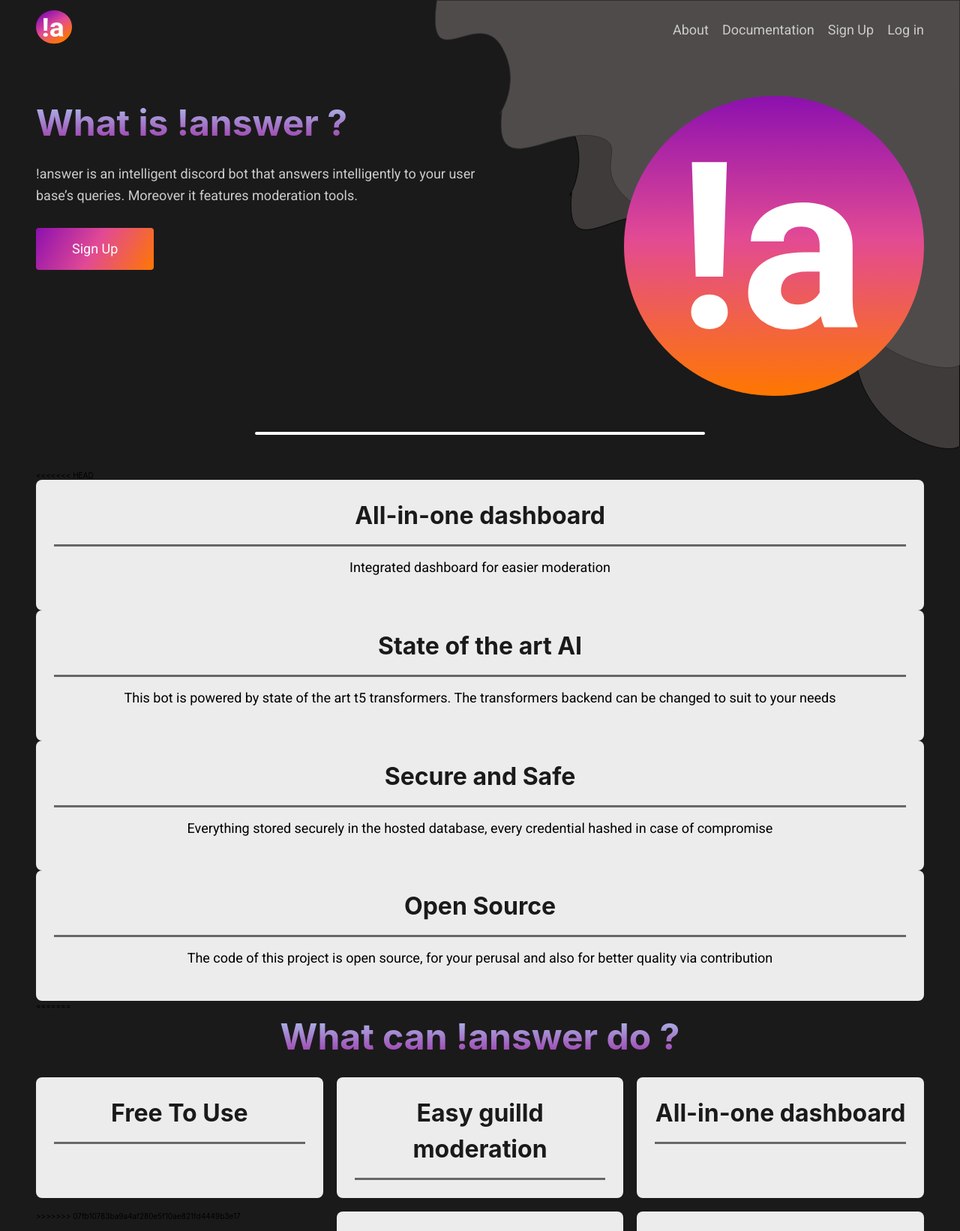
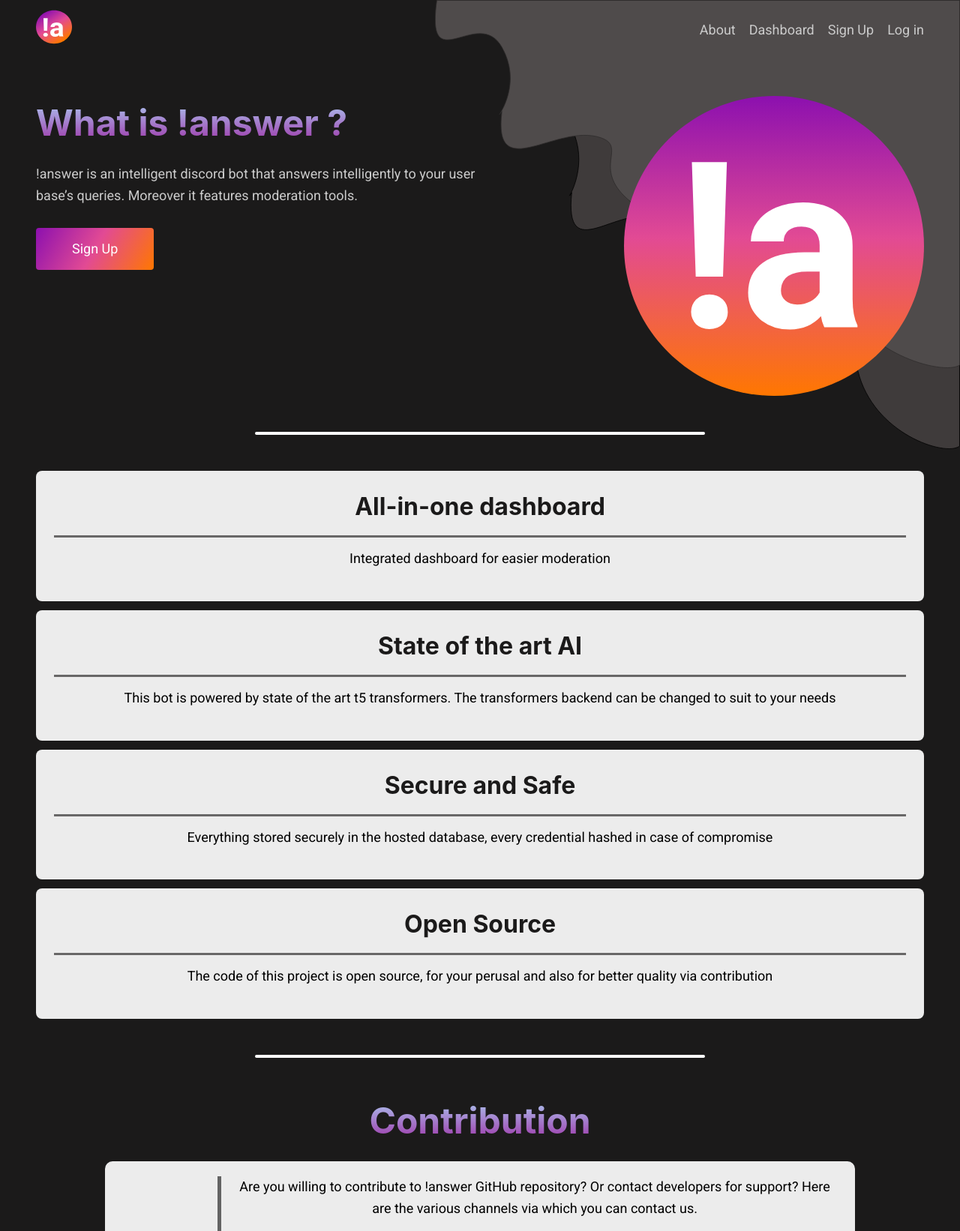
Before and after one commit to hrik2001/answer, a Python web app: template src/templates/home.html in a window 1280 px wide. Shown: the top 1642 px of the page at 75% size. Run offline with Jinja, Linux system fonts and the light colour scheme; the template is opened without the code that fills it, so the values that code supplies are empty.

Commit message:
bug in the context template and stylesheet path and styling

```diff
--- a/src/templates/base.html
+++ b/src/templates/base.html
@@ -6,9 +6,9 @@
     <meta http-equiv="X-UA-Compatible" content="IE=edge">
     <meta name="viewport" content="width=device-width, initial-scale=1.0">
 
-    <link rel="stylesheet" href="css/reset.css">
-    <link rel="stylesheet" href="css/navbar.css">
-    <link rel="stylesheet" href="css/error.css">
+    <link rel="stylesheet" href="/css/reset.css">
+    <link rel="stylesheet" href="/css/navbar.css">
+    <link rel="stylesheet" href="/css/error.css">
     {% endblock %}
 
 </head>
@@ -18,16 +18,16 @@
         <div class="alert alert-{{category}}"> {{ message }}</div>
     {% endfor %}
 
-    <img class="background" src="res/icons/bgLayer.svg" alt="background"/>
+    <img class="background" src="/res/icons/bgLayer.svg" alt="background"/>
 
     <header id="header">
         <nav>
-            <a href="/" class="logo"><img src="res/icons/logo.svg" alt="company logo"/></a>
+            <a href="/" class="logo"><img src="/res/icons/logo.svg" alt="company logo"/></a>
             <div class="nav-links">
                 {% block NavLink %}
 
                     <a href="/" class="nav-link ">About</a>
-                    <a href="/documentation" class="nav-link">Documentation</a>
+                    <a href="/dashboard" class="nav-link">Dashboard</a>
                     {% if not session.user %}
                         <a href="signup" class="nav-link" >Sign Up</a>
                         <a href="login" class="nav-link" >Log in</a>
@@ -43,7 +43,7 @@
 
         <nav class="mob-nav" id="mobNav">
             <div class="mob-nav-header">
-                <a href="" class="logo"><img src="res/icons/logo.svg" alt="company logo"/></a>
+                <a href="" class="logo"><img src="/res/icons/logo.svg" alt="company logo"/></a>
 
                 <button class="close" onclick="closeMenu()">
                     <img src="/templates/res/icons/closeIcon.svg" alt="menu btn"/>
@@ -52,7 +52,7 @@
                 {% block MobLink %}
 
                     <a href="/" class="mob-nav-link ">About</a>
-                    <a href="/documentation" class="mob-nav-link">Documentation</a>
+                    <a href="/dashboard" class="mob-nav-link">Dashboard</a>
                     {% if not session.user %}
                         <a href='signup' class="mob-nav-link" >Sign Up</a>
                         <a href='login'  class="mob-nav-link" >Log in</a>
--- a/src/templates/home.html
+++ b/src/templates/home.html
@@ -37,57 +37,28 @@
             </section>
             <hr>
 
-<<<<<<< HEAD
-                <div class="card">
+                <div class="card" style="margin-top:1.2rem">
                     <h2>All-in-one dashboard</h2>
                     <p style="color: black; padding-top:1.4rem;">Integrated dashboard for easier moderation</p>
                 </div>
 
-                <div class="card">
+                <div class="card" style="margin-top:1.2rem">
                     <h2>State of the art AI</h2>
                     <p style="color: black; padding-top:1.4rem;">This bot is powered by state of the art t5 transformers. The transformers backend can be changed to suit to your needs</p>
                 </div>
 
-                <div class="card">
+                <div class="card" style="margin-top:1.2rem">
                     <h2>Secure and Safe</h2>
                     <p style="color: black; padding-top:1.4rem;">Everything stored securely in the hosted database, every credential hashed in case of compromise</p>
                 </div>
 
-                <div class="card">
+                <div class="card" style="margin-top:1.2rem">
                     <h2>Open Source</h2>
                     <p style="color: black; padding-top:1.4rem;">The code of this project is open source, for your perusal and also for better quality via contribution</p>
                 </div>
             </div>
-=======
-            <section class="what-can-answer-do">
 
-                <h1>What can !answer do ?</h1>
 
-                <div class="card-container">
-                    <div class="card">
-                        <h2>Free To Use</h2>
-                    </div>
-
-                    <div class="card">
-                        <h2>Easy guilld moderation</h2>
-                    </div>
-
-                    <div class="card">
-                        <h2>All-in-one dashboard</h2>
-                    </div>
->>>>>>> 07fb10783ba9a4af280e5f10ae821fd4449b3e17
-
-                    <div class="card">
-                        <h2>State of the art AI</h2>
-                    </div>
-
-                    <div class="card">
-                        <h2>Secure and Safe</h2>
-                    </div>
-
-                    <div class="card">
-                        <h2>Open Source</h2>
-                    </div>
                 </div>
 
                 <hr>
```
Also changed, not shown: src/templates/context.html (+15 -7 lines), src/templates/dashboard.html (+16 -45 lines), 1 other file.
